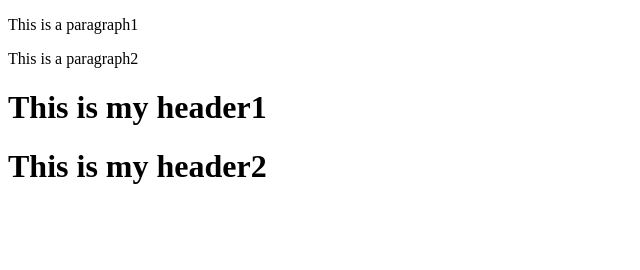
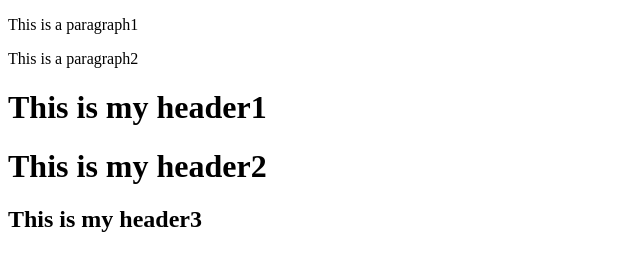
Before and after one commit to Harika-chalapadi/MyProjectH, a plain HTML site: page index.html in a window 1280 px wide. Shown: the whole page, without its empty margins (0-640 px from the left). Drawn offline with Linux system fonts and the light colour scheme.

Commit message:
first commit 1.2

```diff
--- a/index.html
+++ b/index.html
@@ -10,5 +10,6 @@
     <p>This is a paragraph2</p>
     <h1>This is my header1</h1>
     <h1>This is my header2</h1>
+    <h2>This is my header3</h2>
 </body>
 </html>
```
